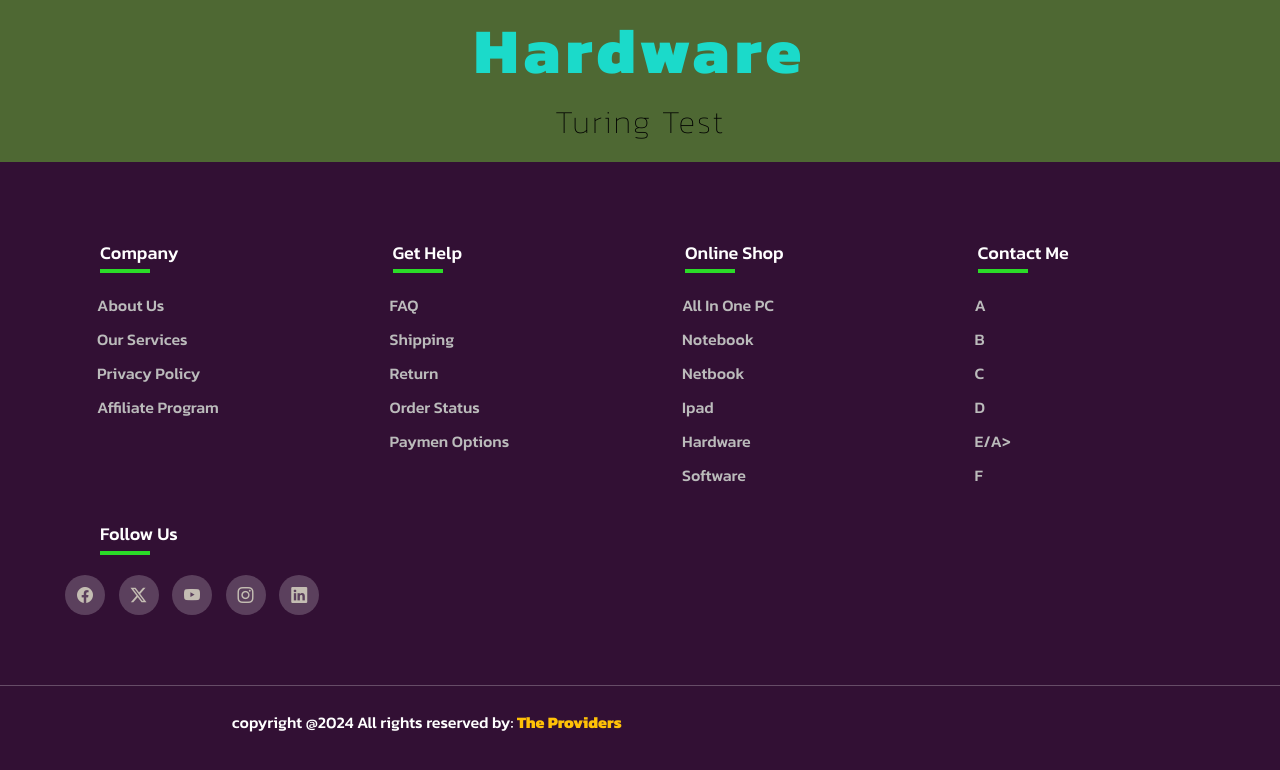
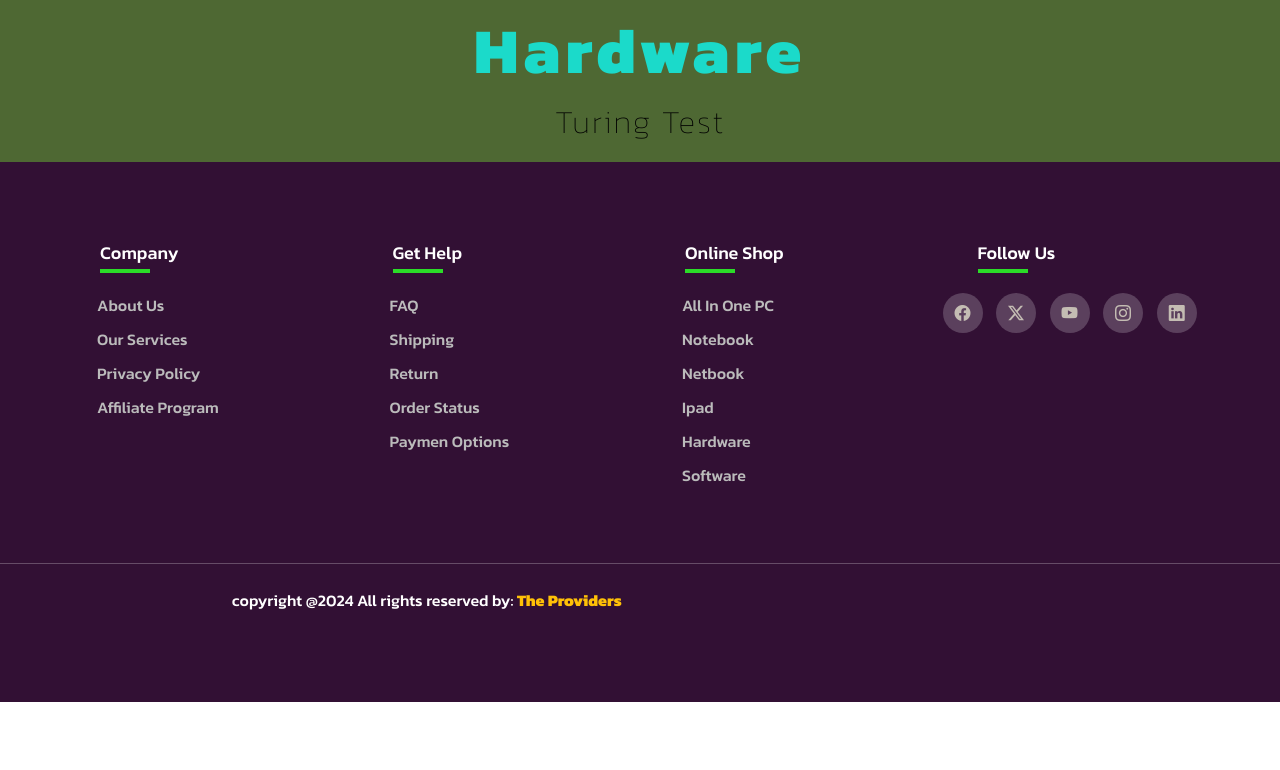
Before and after one commit to syahrial-long/coba-dulu, a plain HTML site: page index.html in a window 1280 px wide. Shown: the part 1847-2617 px from the top of the page. After the commit the page ends 2549 px from the top, so only its background shows below. Drawn offline with nearby package versions, Linux system fonts and the light colour scheme.

Commit message:
Update index.html

```diff
--- a/index.html
+++ b/index.html
@@ -227,18 +227,6 @@
         </ul>
       </div>
       <div class="footer-col">
-        <h4>Contact Me</h4>
-        <ul>
-          <li><a href="#">A</a></li>
-          <li><a href="#">B</a></li>
-          <li><a href="#">C</a></li>
-          <li><a href="#">D</a></li>
-          <li><a href="#">E/a></li>
-          <li><a href="#">F</a></li>
-        </ul>
-      </div>
-
-      <div class="footer-col">
         <div class="social-link">
         <h4>Follow Us</h4>
           <a href="https://www.facebook.com/sukasukasaya.sukasukasaya.58"><i class="bi bi-facebook"></i></a>
```
